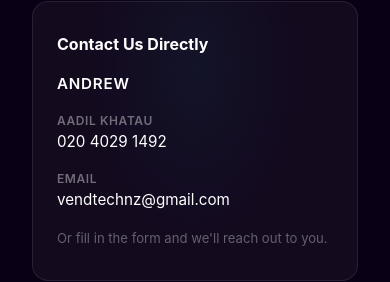
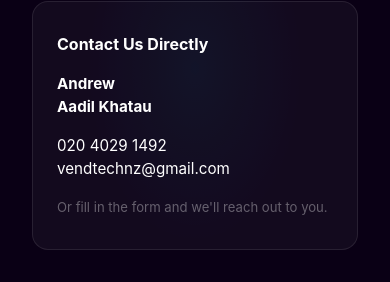
Before and after one commit to analyticaprovenia/machine_site, a React (Vite) app: page / in a window 390 px wide. Shown: the part 11326-11608 px from the top of the page. Built offline with nearby package versions, Linux system fonts and the light colour scheme; no server answers.

Commit message:
Stack contact names in bold above phone and email
Groups Andrew and Aadil as bold name lines, with the phone and email
below them. Replaces the now-unused infoLabel style with infoName.

Co-Authored-By: Claude Opus 5 (1M context) <noreply@anthropic.com>

```diff
--- a/src/components/Contact.jsx
+++ b/src/components/Contact.jsx
@@ -74,14 +74,11 @@ export default function Contact({ machines }) {
           <div className={styles.contactInfo}>
             <h3>Contact Us Directly</h3>
             <div className={styles.infoItem}>
-              <span className={styles.infoLabel}>Andrew</span>
+              <span className={styles.infoName}>Andrew</span>
+              <span className={styles.infoName}>Aadil Khatau</span>
             </div>
             <div className={styles.infoItem}>
-              <span className={styles.infoLabel}>Aadil Khatau</span>
               <a href="tel:02040291492">020 4029 1492</a>
-            </div>
-            <div className={styles.infoItem}>
-              <span className={styles.infoLabel}>Email</span>
               <a href="mailto:vendtechnz@gmail.com">vendtechnz@gmail.com</a>
             </div>
             <p className={styles.infoNote}>Or fill in the form and we'll reach out to you.</p>
--- a/src/components/Contact.module.css
+++ b/src/components/Contact.module.css
@@ -54,12 +54,10 @@
   gap: 0.25rem;
 }
 
-.infoLabel {
-  font-size: 0.75rem;
-  font-weight: 600;
-  text-transform: uppercase;
-  letter-spacing: 0.05em;
-  color: rgba(255,255,255,0.4);
+.infoName {
+  color: #fff;
+  font-size: 0.95rem;
+  font-weight: 700;
 }
 
 .infoItem span:last-child,
```
